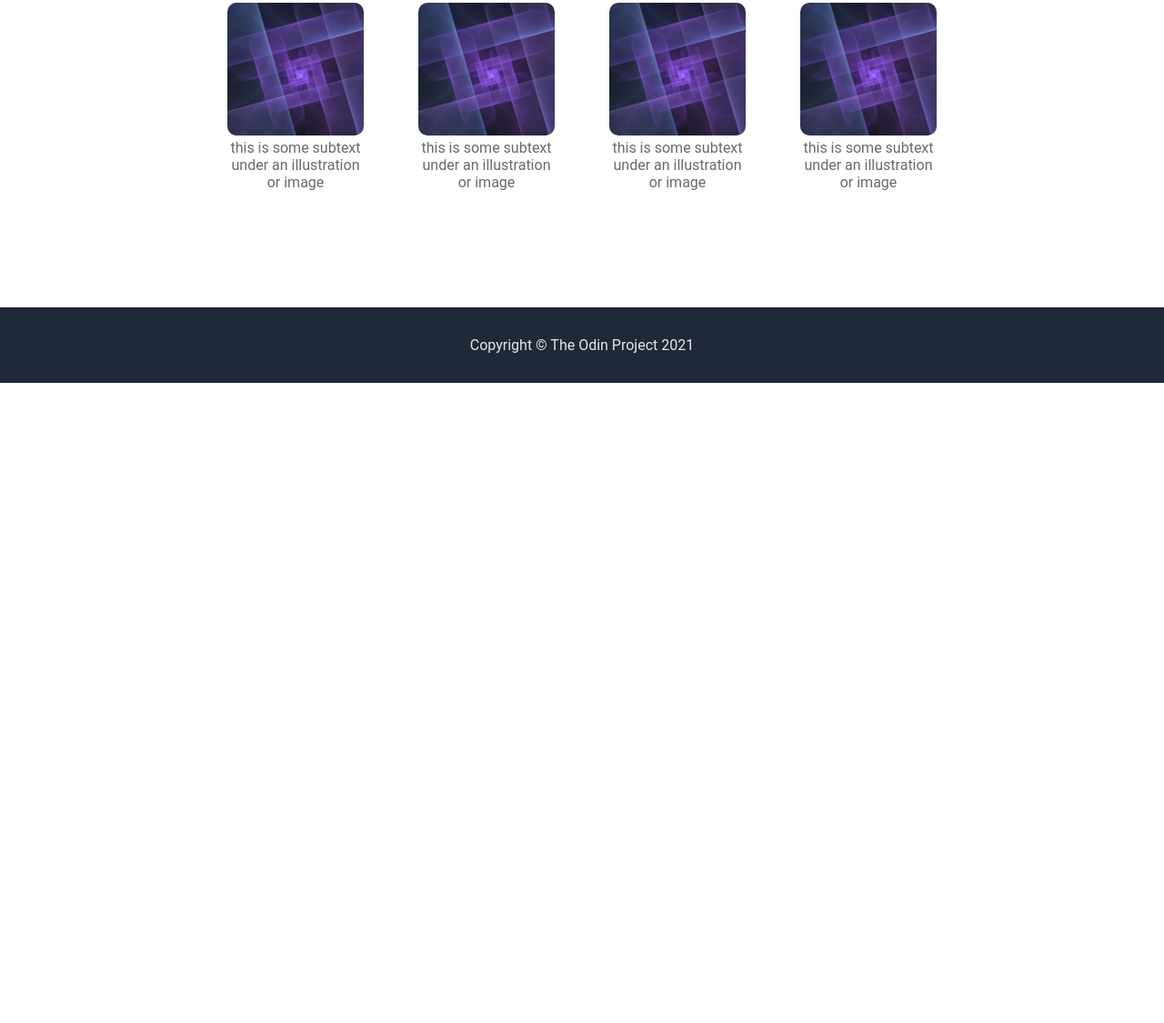
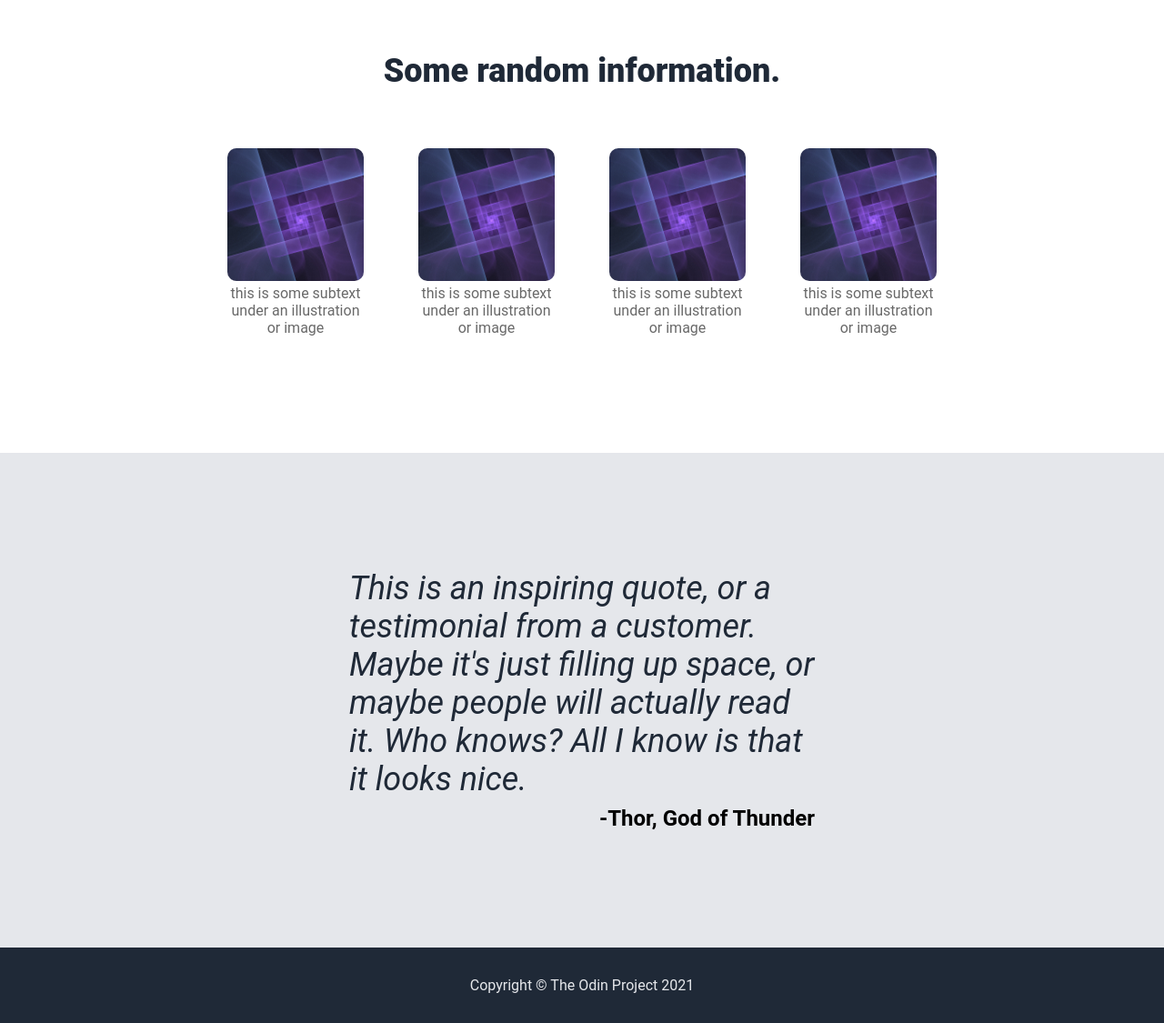
Before and after one commit to ercelangeles/landing-page, a plain HTML site: page index.html in a window 1280 px wide. Shown: the part 533-1658 px from the top of the page at 91% size. Before the commit the page ends 954 px from the top, so only its background shows below. Drawn offline with Linux system fonts and the light colour scheme.

Commit message:
feat: add quote section

```diff
--- a/index.html
+++ b/index.html
@@ -8,39 +8,28 @@
 </head>
 <body>
         <header>
-                <h4>
-                        Header Logo
-                </h4>
+                <h4>Header Logo</h4>
                 <ul>
                         <li><a href="">header link one</a></li>
                         <li><a href="">header link two</a></li>
                         <li><a href="">header link three</a></li>
                 </ul>
         </header>
-
         <main>
                 <div class="hero-section">
                         <div class="container">
                                 <div class="hero-left-text-block">
-                                        <div class="hero-main-text">
-                                                This website is awesome
-                                        </div>
-
+                                        <div class="hero-main-text">This website is awesome</div>
                                         <div class="hero-secondary-text">
                                                 This website has some subtext that goes here under the this is a placeholder for an image main title. It's a smaller font and the color is lower contrast.
                                         </div>
                                         <button>Sign up</button>
                                 </div>
-                                <img src="images/compass-pic.jpg" alt="" width="29%">
+                                <img src="images/compass-pic.jpg" alt="" width="310px">
                         </div>
                 </div>
-
                 <div class="rand-info-section">
-
-                                <div class="rand-info-header">
-                                        Some random information.
-                                </div>
-
+                        <div class="rand-info-header">Some random information.</div>
                         <div class="info-container">
                                 <div class="info">
                                         <img src="images/square-pic.jpg" alt="">
@@ -59,10 +48,14 @@
                                         <div class="text">this is some subtext under an illustration or image</div>
                                 </div>
                         </div>
-
                 </div>
+                <section class="quote-section">
+                        <p class="quote">
+                        This is an inspiring quote, or a testimonial from a customer. Maybe it's just filling up space, or maybe people will actually read it. Who knows? All I know is that it looks nice.
+                        </p>
+                        <h1 class="quotee">-Thor, God of Thunder</h1>
+                </section>
         </main>
-
         <footer>
                 Copyright © The Odin Project 2021
         </footer>
--- a/style.css
+++ b/style.css
@@ -13,7 +13,8 @@ header,
 .hero-section,
 footer {
         background-color: #1F2937;
-        padding: 0px 200px;
+        padding-left: 200px;
+        padding-right: 200px;
 }
 
 button {
@@ -66,8 +67,8 @@ a {
 .hero-section {
         display: flex;
         justify-content: center;
-        padding-top: 48px;
-        padding-bottom: 48px;
+        padding-top: 8em;
+        padding-bottom: 8em;
 }
 
 .hero-section .container {
@@ -147,9 +148,30 @@ a {
         border-color: #3882F6;
 
 }
+/*  */
 
 
+/* Quote section */
+.quote-section {
+        display:flex;
+        flex-direction: column;
+        justify-content: center;
+        background-color: #E5E7EB;
+        padding: 8em 24em;
+        gap: 8px;
+}
 
+.quote {
+        display: flex;
+        font-size: 36px;
+        font-style: oblique;
+        color: #1F2937;
+}
+
+.quotee {
+        display: flex;
+        flex-direction: row-reverse;
+}
 
 /*  */
 
```
Lines whose indentation alone changed are shown as unchanged.
